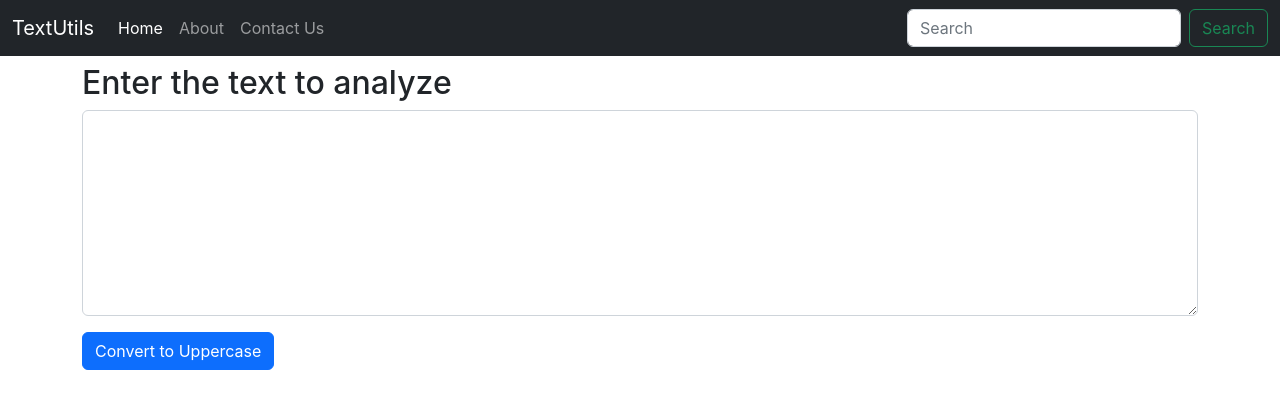
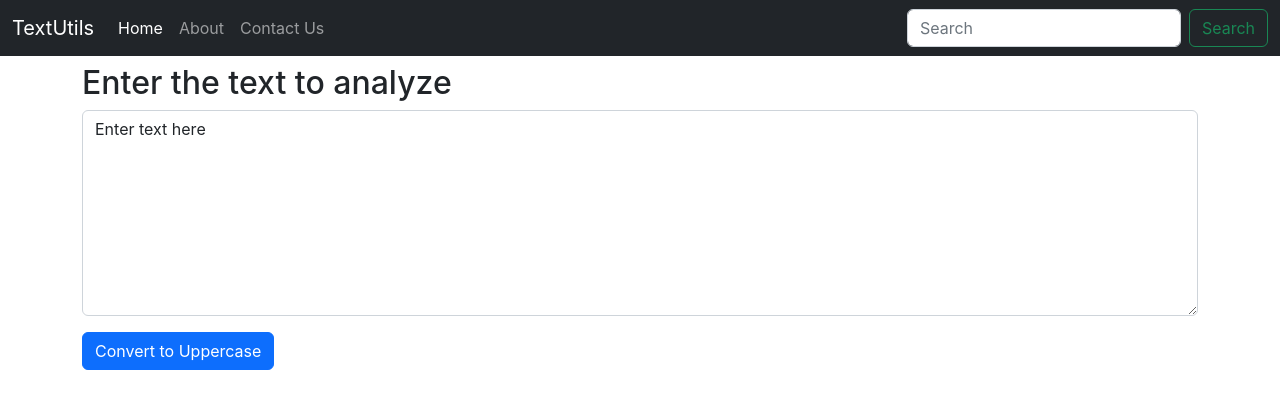
Before and after one commit to akshatk806/textutils, a React (Create React App) app: page / in a window 1280 px wide. Shown: the top 408 px of the page. Built offline with nearby package versions, Linux system fonts and the light colour scheme.

Commit message:
4. Set the state and Handling the events

```diff
--- a/src/components/TextForm.js
+++ b/src/components/TextForm.js
@@ -1,13 +1,27 @@
-import React from 'react'
+import React,{useState} from 'react'
 
 export default function TextForm(props) {
+
+    const handleUppercaseClick=()=>{
+        // console.log("Uppercase button clicked"+text);
+        let newText=text.toUpperCase();
+        setText(newText)
+    }
+
+    const handleOnChange=(event)=>{
+        // console.log("On change");
+        setText(event.target.value);
+    }
+
+    const [text,setText]=useState('Enter text here');
     return (
         <div>
             <div className="mb-3">
+                {/* <h2>{props.heading} - {text}</h2> */}
                 <h2>{props.heading}</h2>
-                <textarea className="form-control" id="myBox" rows="8"></textarea>
+                <textarea className="form-control" value={text} onChange={handleOnChange} id="myBox" rows="8"></textarea>
             </div>
-            <button className="btn btn-primary">Convert to Uppercase</button>
+            <button className="btn btn-primary" onClick={handleUppercaseClick}>Convert to Uppercase</button>
         </div>
     )
 }
```
